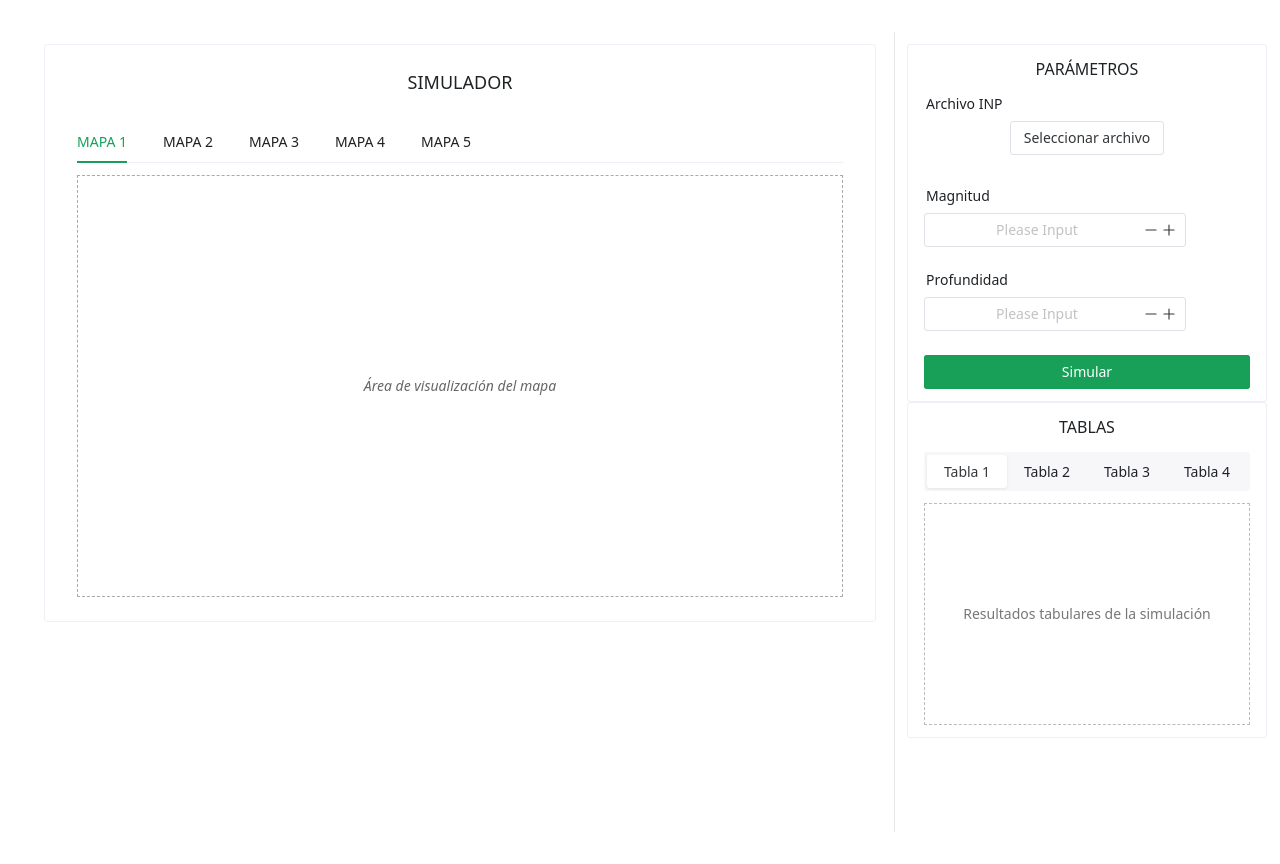
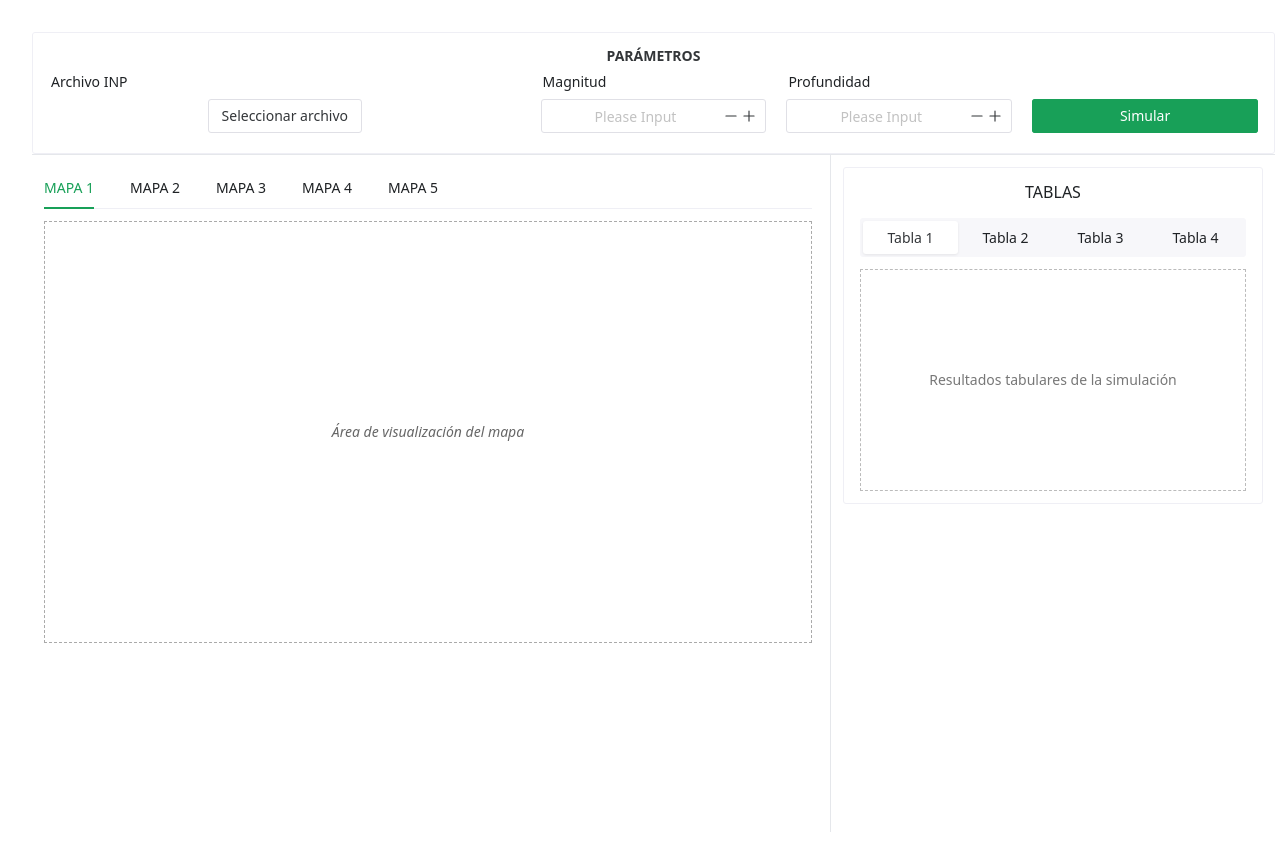
Before and after one commit to leotorresval/SimuladorFront, a Vue app: page / in a window 1280 px wide. Shown: the top 864 px of the page. Built offline with nearby package versions, Linux system fonts and the light colour scheme.

Commit message:
New interface finished

```diff
--- a/src/layout/MainLayout.vue
+++ b/src/layout/MainLayout.vue
@@ -1,6 +1,15 @@
 <template>
-  <div class="split-layout">
-    <!-- PANEL IZQUIERDO -->
+  <div class="main-layout">
+
+    <!-- FILA SUPERIOR: PARÁMETROS -->
+    <div class="top-panel">
+      <ParameterPanel />
+    </div>
+
+    <!-- FILA INFERIOR: SIMULADOR + TABLAS -->
+    <div class="bottom-panel">
+
+      <!-- SIMULADOR -->
       <div
         class="left-panel"
         :style="{ width: leftWidth + 'px' }"
@@ -10,32 +19,33 @@
 
       <!-- DIVISOR -->
       <div
-      class="divider"
+        class="v-divider"
         @mousedown="startDrag"
       />
 
-    <!-- PANEL DERECHO -->
+      <!-- TABLAS -->
       <div class="right-panel">
-      <ParameterPanel />
         <TablesPanel />
+      </div>
+
     </div>
   </div>
 </template>
 
 <script setup lang="ts">
 import { ref, onBeforeUnmount } from 'vue'
+import ParameterPanel from '@/parameters/ParameterPanel.vue'
 import SimulatorPanel from '@/simulator/SimulatorPanel.vue'
-import ParameterPanel from '@/parameters/ParameterPanel.vue'
 import TablesPanel from '@/tables/TablesPanel.vue'
 
-/* ===== CONFIGURACIÓN ===== */
-const MIN_LEFT = 700      // mínimo simulador
-const MIN_RIGHT = 400     // mínimo parámetros
+/* ===== CONFIG ===== */
+const MIN_LEFT = 480
+const MIN_RIGHT = 420
 
-const leftWidth = ref(window.innerWidth * 0.65)
+const leftWidth = ref(window.innerWidth * 0.6)
 let isDragging = false
 
-/* ===== DRAG LOGIC ===== */
+/* ===== DRAG HORIZONTAL ===== */
 function startDrag() {
   isDragging = true
   document.addEventListener('mousemove', onDrag)
@@ -70,24 +80,39 @@ onBeforeUnmount(() => {
 </script>
 
 <style scoped>
-.split-layout {
+.main-layout {
+  height: 100vh;
   display: flex;
-  width: 100%;
-  height: 100vh;
+  flex-direction: column;
   overflow: hidden;
 }
 
-/* IZQUIERDA */
+/* ===== TOP: PARÁMETROS ===== */
+.top-panel {
+  flex-shrink: 0;
+  padding: 0;
+  border-bottom: 1px solid #e5e7eb;
+  background-color: #ffffff;
+}
+
+/* ===== BOTTOM ===== */
+.bottom-panel {
+  flex: 1;
+  display: flex;
+  overflow: hidden;
+}
+
+/* SIMULADOR */
 .left-panel {
   height: 100%;
   overflow: auto;
   padding: 12px;
 }
 
-/* DERECHA */
+/* TABLAS */
 .right-panel {
   flex: 1;
-  min-width: 360px;
+  min-width: 420px;
   height: 100%;
   overflow: auto;
   padding: 12px;
@@ -95,13 +120,13 @@ onBeforeUnmount(() => {
 }
 
 /* DIVISOR */
-.divider {
+.v-divider {
   width: 6px;
   cursor: col-resize;
   background-color: transparent;
 }
 
-.divider:hover {
+.v-divider:hover {
   background-color: #d1d5db;
 }
 </style>
--- a/src/parameters/ParameterPanel.vue
+++ b/src/parameters/ParameterPanel.vue
@@ -1,36 +1,121 @@
 <template>
-  <n-card title="PARÁMETROS" size="small">
+  <n-card size="small" class="param-card">
+    <!-- HEADER -->
+    <div class="param-header">
+      PARÁMETROS
+    </div>
+
+    <!-- FORM -->
     <n-form label-placement="top">
+      <n-grid :cols="5" x-gap="20" y-gap="8">
 
-      <n-form-item label="Archivo INP">
-        <n-upload :max="1">
-          <n-button>Seleccionar archivo</n-button>
+        <!-- ARCHIVO INP -->
+        <n-grid-item :span="2">
+          <n-form-item label="Archivo INP" :show-feedback="false">
+            <n-upload :max="1" @change="onFileChange">
+              <n-button block>
+                Seleccionar archivo
+              </n-button>
             </n-upload>
           </n-form-item>
+        </n-grid-item>
 
-      <n-form-item label="Magnitud">
-        <n-input-number />
+        <!-- MAGNITUD -->
+        <n-grid-item>
+          <n-form-item label="Magnitud" :show-feedback="false">
+            <n-input-number v-model:value="magnitude" style="width: 100%" />
           </n-form-item>
+        </n-grid-item>
 
-      <n-form-item label="Profundidad">
-        <n-input-number />
+        <!-- PROFUNDIDAD -->
+        <n-grid-item>
+          <n-form-item label="Profundidad" :show-feedback="false">
+            <n-input-number v-model:value="depth" style="width: 100%" />
           </n-form-item>
+        </n-grid-item>
 
-      <n-button type="primary" block>
+        <!-- BOTÓN -->
+        <n-grid-item>
+          <n-form-item label=" " :show-feedback="false">
+            <n-button
+              type="primary"
+              block
+              :loading="loading"
+              @click="onSimulate"
+            >
               Simular
             </n-button>
+          </n-form-item>
+        </n-grid-item>
 
+      </n-grid>
     </n-form>
   </n-card>
 </template>
 
-<script setup>
+<script setup lang="ts">
+import { ref } from 'vue'
 import {
   NCard,
   NForm,
   NFormItem,
   NUpload,
   NButton,
-  NInputNumber
+  NInputNumber,
+  NGrid,
+  NGridItem
 } from 'naive-ui'
+
+import { runSimulation } from '@/services/api'
+
+const file = ref<File | null>(null)
+const magnitude = ref<number | null>(null)
+const depth = ref<number | null>(null)
+const loading = ref(false)
+
+function onFileChange({ file: uploadFile }: any) {
+  file.value = uploadFile?.file ?? null
+}
+
+async function onSimulate() {
+  if (!file.value || magnitude.value == null || depth.value == null) {
+    console.warn('Faltan parámetros')
+    return
+  }
+
+  const formData = new FormData()
+  formData.append('inp_file', file.value)
+  formData.append('magnitude', String(magnitude.value))
+  formData.append('depth', String(depth.value))
+
+  loading.value = true
+  try {
+    const result = await runSimulation(formData)
+    console.log('Resultado simulación:', result)
+  } catch (err) {
+    console.error('Error simulación', err)
+  } finally {
+    loading.value = false
+  }
+}
 </script>
+
+
+<style scoped>
+.param-header {
+  font-weight: 600;
+  font-size: 14px;
+  margin-bottom: 6px;
+}
+
+/* Reduce padding interno del card */
+:deep(.param-card .n-card__content) {
+  padding-top: 0;
+  padding-bottom: 8px;
+}
+
+/* 🔥 CLAVE: elimina el espacio fantasma */
+:deep(.param-card .n-form-item-feedback-wrapper) {
+  display: none;
+}
+</style>
--- a/src/simulator/SimulatorPanel.vue
+++ b/src/simulator/SimulatorPanel.vue
@@ -1,7 +1,5 @@
 <template>
-  <n-card title="SIMULADOR" size="large">
     <MapTabs />
-  </n-card>
 </template>
 
 <script setup>
```
Lines whose indentation alone changed are shown as unchanged.
